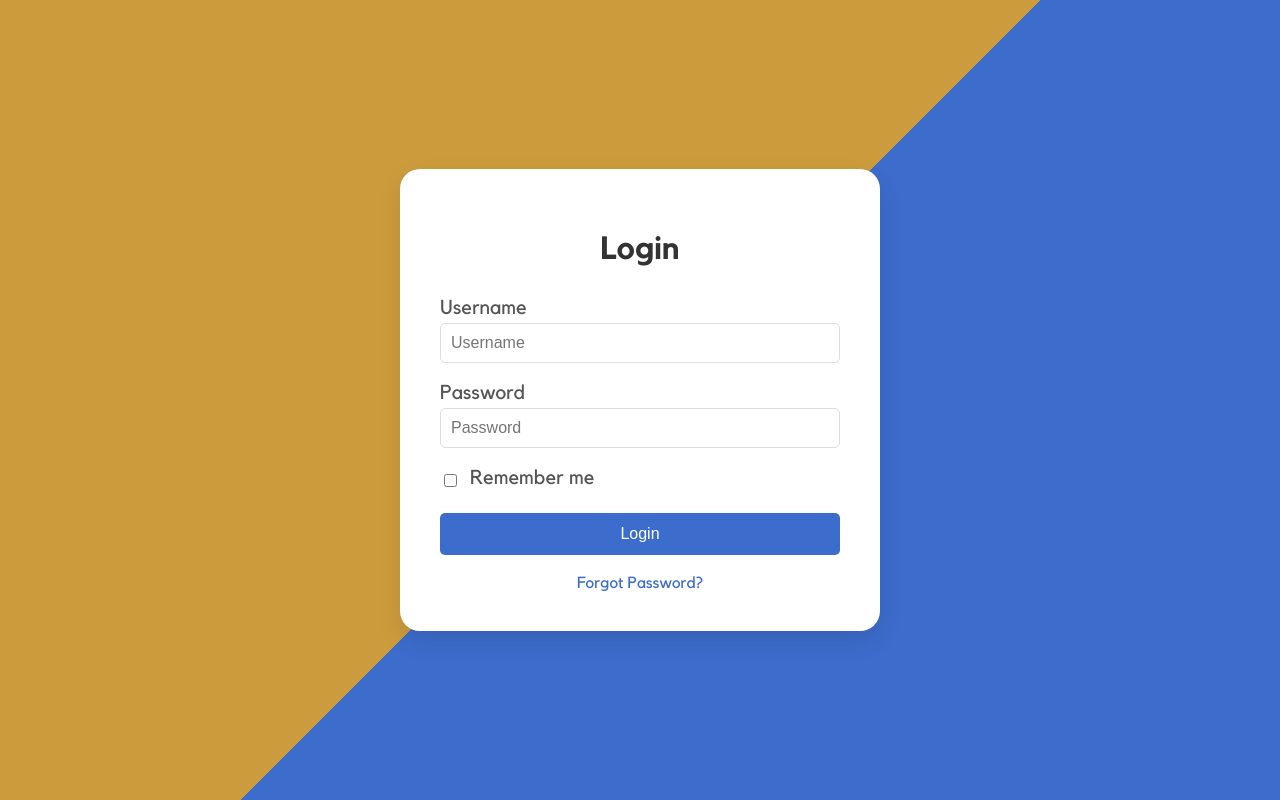
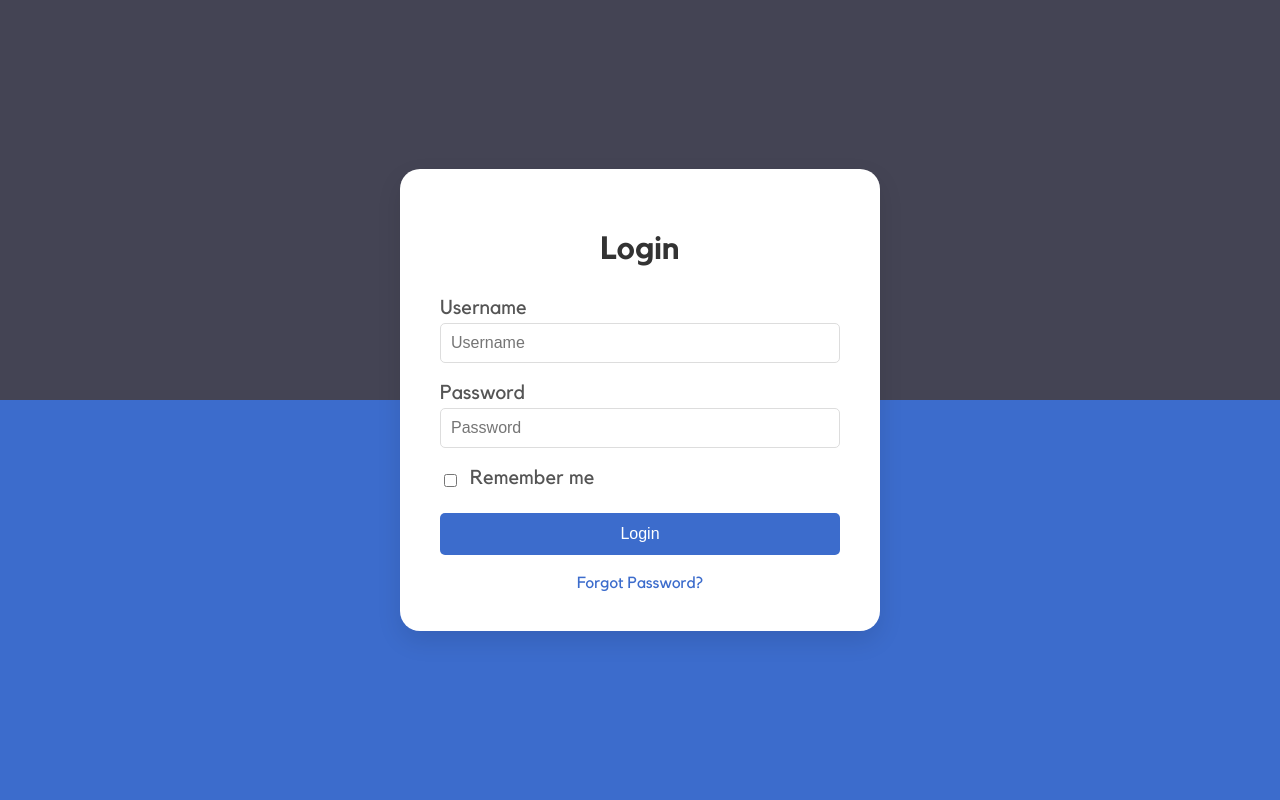
Before and after one commit to CodeConfluence/Django-OpenAI-Chatbot, a Django app: template my_chatbot/my_chatbot_App/templates/accounts/login.html in a window 1280 px wide. Run offline with Django 3.2, Linux system fonts and the light colour scheme; the template is opened without the code that fills it, so the values that code supplies are empty.

Commit message:
Small background edit to the login screen

```diff
--- a/my_chatbot/my_chatbot_App/static/styles/styles.css
+++ b/my_chatbot/my_chatbot_App/static/styles/styles.css
@@ -165,7 +165,7 @@ body.register-page::before {
 
 /* Login page specific styles */
 body.login-page {
-    background: linear-gradient(-45deg, #3c6ccc 50%, #CC9C3C 50%);
+    background: linear-gradient(180deg,#444454 50%, #3c6ccc 50%);
 }
 
 body.login-page::before {
--- a/my_chatbot/my_chatbot_App/templates/chatbotApp/home.html
+++ b/my_chatbot/my_chatbot_App/templates/chatbotApp/home.html
@@ -11,7 +11,7 @@
 <body>
     <div>
         <header>
-            <img src="{% static 'images/socialbrain.png' %}" alt="SocialBrain.ai Logo" class="logo" width="100" height="100">
+            <img src="{% static 'images/socialbrain.png' %}" alt="SocialBrain.ai Logo" class="logo" width="75" height="75">
             <nav class="navigation">
                 <a href="{% url 'register' %}" class="register-link">Register</a>
                 <a href="{% url 'login' %}" class="login-link" >Login</a>
```
